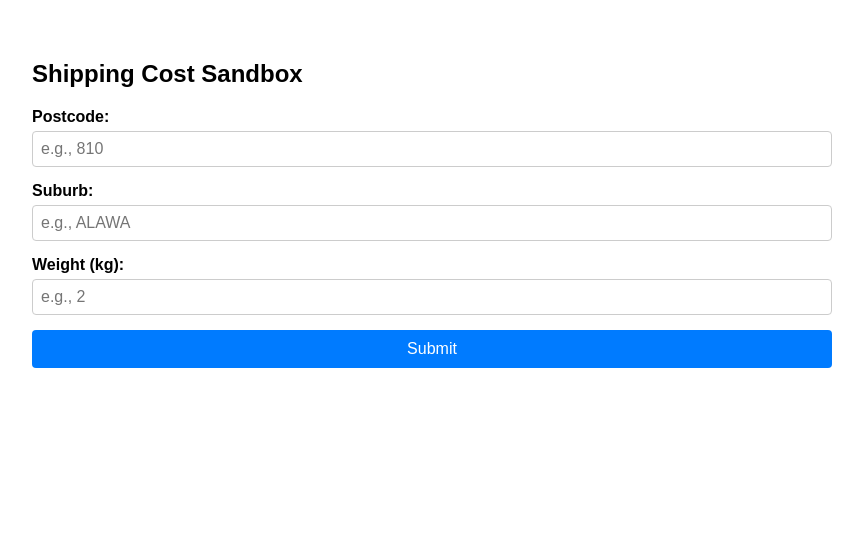
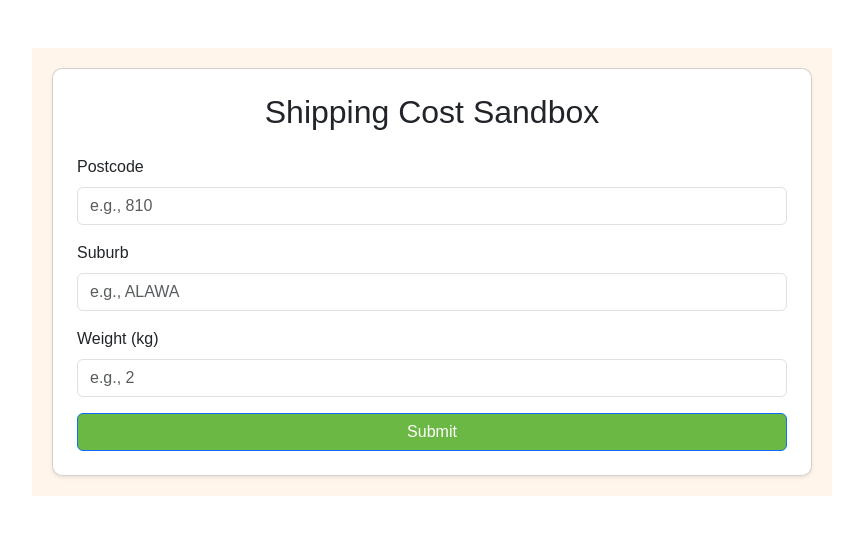
Before and after one commit to lawrenceamorysilva/kaleidoscope-retailer-portal, an Angular app: page /sandbox in a window 1280 px wide. Shown: the top 534 px of the page, without its empty margins (208-1071 px from the left). Built offline with nearby package versions, Linux system fonts and the light colour scheme.

Commit message:
Shipping Cost Sandbox Colors and Bootstrapped

```diff
--- a/src/app/component/sandbox/sandbox.component.html
+++ b/src/app/component/sandbox/sandbox.component.html
@@ -1,50 +1,79 @@
-<div class="container">
-  <h2>Shipping Cost Sandbox</h2>
-  <div class="form-container">
-    <div class="form-group">
-      <label for="postcode">Postcode:</label>
-      <input id="postcode" [(ngModel)]="postcode" placeholder="e.g., 810" />
+<div class="container my-5">
+  <div class="card shadow-sm p-4">
+    <h2 class="card-title text-center mb-4">Shipping Cost Sandbox</h2>
+    <form>
+      <div class="mb-3">
+        <label for="postcode" class="form-label">Postcode</label>
+        <input
+          id="postcode"
+          class="form-control"
+          [(ngModel)]="postcode"
+          name="postcode"
+          placeholder="e.g., 810"
+        />
       </div>
-    <div class="form-group">
-      <label for="suburb">Suburb:</label>
+      <div class="mb-3">
+        <label for="suburb" class="form-label">Suburb</label>
         <input
           id="suburb"
+          class="form-control"
           [(ngModel)]="suburb"
           (input)="onSuburbInput($event)"
+          name="suburb"
           placeholder="e.g., ALAWA"
         />
       </div>
-    <div class="form-group">
-      <label for="weight">Weight (kg):</label>
+      <div class="mb-3">
+        <label for="weight" class="form-label">Weight (kg)</label>
         <input
           id="weight"
           type="number"
+          class="form-control"
           [(ngModel)]="weight"
+          name="weight"
           placeholder="e.g., 2"
           step="0.1"
         />
       </div>
-    <button (click)="onSubmit()">Submit</button>
-  </div>
+      <button
+        type="button"
+        class="btn btn-primary w-100 submit-btn"
+        (click)="onSubmit()"
+      >
+        Submit
+      </button>
+    </form>
 
-  <div *ngIf="error" class="error-alert">
+    <div
+      *ngIf="error"
+      class="alert alert-danger mt-3 animate__animated animate__fadeIn"
+      role="alert"
+    >
       <strong>Error:</strong> {{ error }}
     </div>
 
-  <div *ngIf="shippingData" class="result">
-    <h3>Input Values</h3>
-    <p><strong>Postcode:</strong> {{ shippingData.postcode }}</p>
-    <p><strong>Suburb:</strong> {{ inputSuburb }}</p>
-    <p><strong>Weight:</strong> {{ shippingData.weight }} kg</p>
+    <div *ngIf="shippingData" class="mt-4">
+      <!-- <h3 class="mb-3">Input Values</h3>
+      <ul class="list-group mb-4">
+        <li class="list-group-item">
+          <strong>Postcode:</strong> {{ shippingData.postcode }}
+        </li>
+        <li class="list-group-item">
+          <strong>Suburb:</strong> {{ inputSuburb }}
+        </li>
+        <li class="list-group-item">
+          <strong>Weight:</strong> {{ shippingData.weight }} kg
+        </li>
+      </ul> -->
 
-    <h3>Shipping Options</h3>
-    <table>
-      <thead>
+      <h3 class="mb-3">Shipping Options</h3>
+      <table class="table table-striped table-hover">
+        <thead class="table-dark">
           <tr>
-          <th>Courier</th>
-          <th>Suburb</th>
-          <th>Cost</th>
-          <th>Default</th>
+            <th scope="col">Courier</th>
+            <th scope="col">Suburb</th>
+            <th scope="col">Cost</th>
+            <th scope="col">Default</th>
           </tr>
         </thead>
         <tbody>
@@ -60,3 +89,4 @@
       </table>
     </div>
   </div>
+</div>
--- a/src/app/component/sandbox/sandbox.component.scss
+++ b/src/app/component/sandbox/sandbox.component.scss
@@ -1,91 +1,72 @@
-$primary-color: #007bff;
-$primary-hover: #0056b3;
-$error-bg: #f8d7da;
-$error-text: #721c24;
-$error-border: #f5c6cb;
-$border-color: #ccc;
-$table-header-bg: #f2f2f2;
+$green: #6bb844;
+$green-hover: #5a9e3a;
+$red: #de2849;
+$blue: #2a9dd8;
+$yellow: #ffc107;
+$creamy-bg: #fff5eb;
+$white: #ffffff;
 
+// Bootstrap overrides
 .container {
+  background-color: $creamy-bg;
   max-width: 800px;
   margin: 20px auto;
   padding: 20px;
   font-family: Arial, sans-serif;
 }
 
-.form-container {
-  display: flex;
-  flex-direction: column;
-  gap: 15px;
-  margin-bottom: 20px;
+.card {
+  background-color: $white;
+  border-radius: 10px;
+  transition: box-shadow 0.3s ease;
 
-  .form-group {
-    display: flex;
-    flex-direction: column;
-
-    label {
-      margin-bottom: 5px;
-      font-weight: bold;
-    }
-
-    input {
-      padding: 8px;
-      font-size: 16px;
-      border: 1px solid $border-color;
-      border-radius: 4px;
-    }
-  }
-
-  button {
-    padding: 10px;
-    background-color: $primary-color;
-    color: white;
-    border: none;
-    border-radius: 4px;
-    cursor: pointer;
-    font-size: 16px;
-
-    &:hover {
-      background-color: $primary-hover;
-    }
+  &:hover {
+    box-shadow: 0 8px 16px rgba(0, 0, 0, 0.2);
   }
 }
 
-.error-alert {
-  background-color: $error-bg;
-  color: $error-text;
-  padding: 15px;
-  border: 1px solid $error-border;
-  border-radius: 4px;
-  margin: 10px 0;
-  font-size: 16px;
-}
+.form-control {
+  transition: border-color 0.3s ease;
 
-.result {
-  margin-top: 20px;
-
-  h3 {
-    margin-bottom: 10px;
-  }
-
-  p {
-    margin: 5px 0;
+  &:focus {
+    border-color: $yellow;
+    box-shadow: 0 0 5px rgba(255, 193, 7, 0.5);
   }
 }
 
-table {
-  width: 100%;
-  border-collapse: collapse;
-  margin-top: 10px;
+.submit-btn {
+  background-color: $green;
+  transition: background-color 0.2s ease;
+
+  &:hover {
+    background-color: $green-hover;
+  }
+}
+
+.alert-danger {
+  background-color: $red;
+  color: $white;
+  border-color: darken($red, 10%);
+  border-radius: 8px;
+  font-weight: 500;
+}
+
+.table {
+  border-radius: 8px;
+  overflow: hidden;
 
   th,
   td {
-    border: 1px solid $border-color;
-    padding: 8px;
-    text-align: left;
+    vertical-align: middle;
   }
 
-  th {
-    background-color: $table-header-bg;
+  .table-dark {
+    background-color: $blue;
   }
 }
+
+.list-group-item {
+  border-radius: 8px;
+  margin-bottom: 5px;
+  background-color: $white;
+}
--- a/src/index.html
+++ b/src/index.html
@@ -1,13 +1,31 @@
-<!doctype html>
+<!DOCTYPE html>
 <html lang="en">
-<head>
-  <meta charset="utf-8">
-  <title>RetailerPortal</title>
-  <base href="/">
-  <meta name="viewport" content="width=device-width, initial-scale=1">
-  <link rel="icon" type="image/x-icon" href="favicon.ico">
-</head>
-<body>
-  <app-root></app-root>
-</body>
+  <head>
+    <meta charset="utf-8" />
+    <title>Retailer Portal</title>
+    <base href="/" />
+    <meta name="viewport" content="width=device-width, initial-scale=1" />
+    <link rel="icon" type="image/x-icon" href="favicon.ico" />
+    <!-- Bootstrap 5 CSS -->
+    <link
+      href="https://cdn.jsdelivr.net/npm/bootstrap@5.3.3/dist/css/bootstrap.min.css"
+      rel="stylesheet"
+      integrity="sha384-QWTKZyjpPEjISv5WaRU9OFeRpok6YctnYmDr5pNlyT2bRjXh0JMhjY6hW+ALEwIH"
+      crossorigin="anonymous"
+    />
+    <!-- Animate.css -->
+    <link
+      rel="stylesheet"
+      href="https://cdnjs.cloudflare.com/ajax/libs/animate.css/4.1.1/animate.min.css"
+    />
+  </head>
+  <body>
+    <app-root></app-root>
+    <!-- Bootstrap 5 JS -->
+    <script
+      src="https://cdn.jsdelivr.net/npm/bootstrap@5.3.3/dist/js/bootstrap.bundle.min.js"
+      integrity="sha384-YvpcrYf0tY3lHB60NNkmXc5s9fDVZLESaAA55NDzOxhy9GkcIdslK1eN7N6jIeHz"
+      crossorigin="anonymous"
+    ></script>
+  </body>
 </html>
```
Lines whose indentation alone changed are shown as unchanged.
